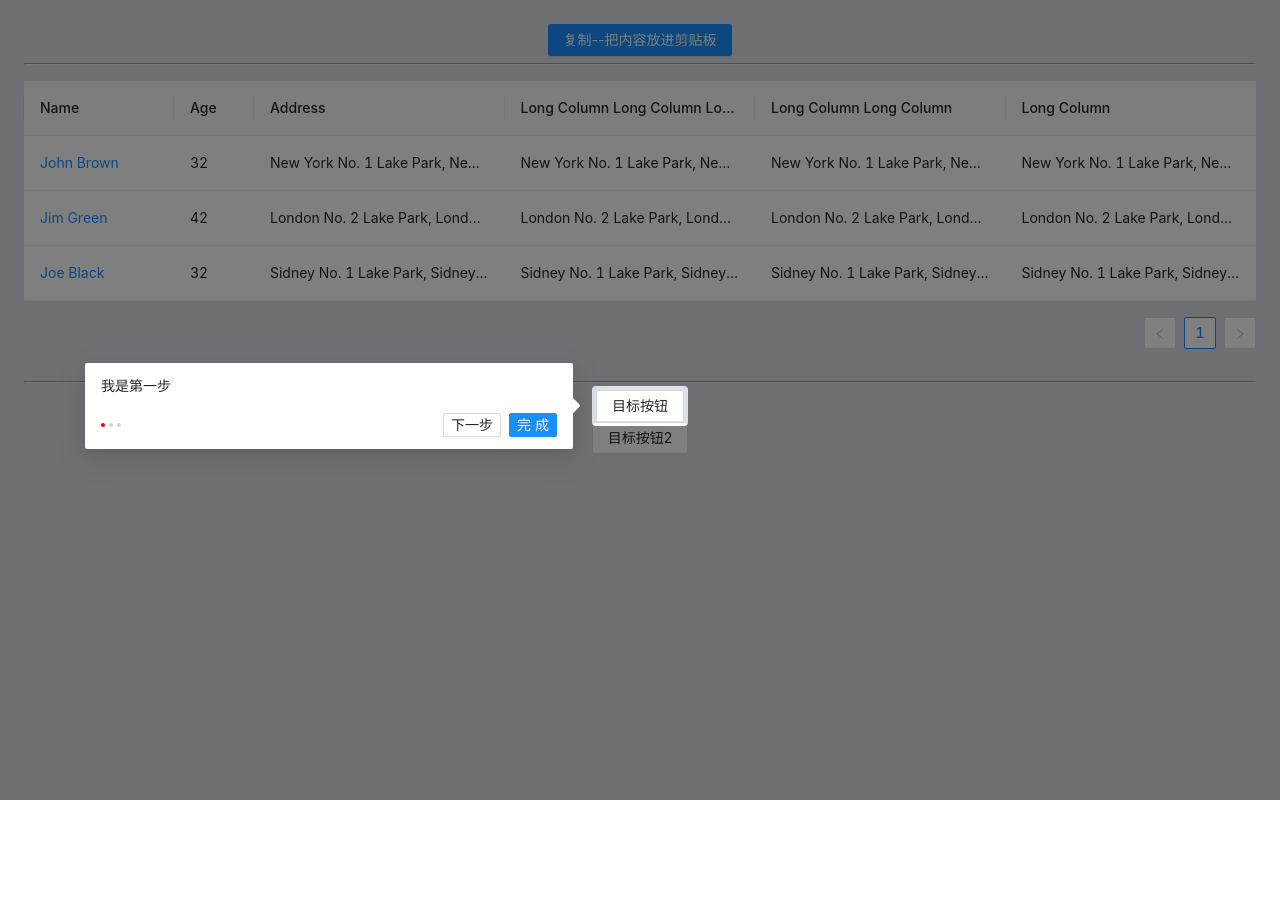
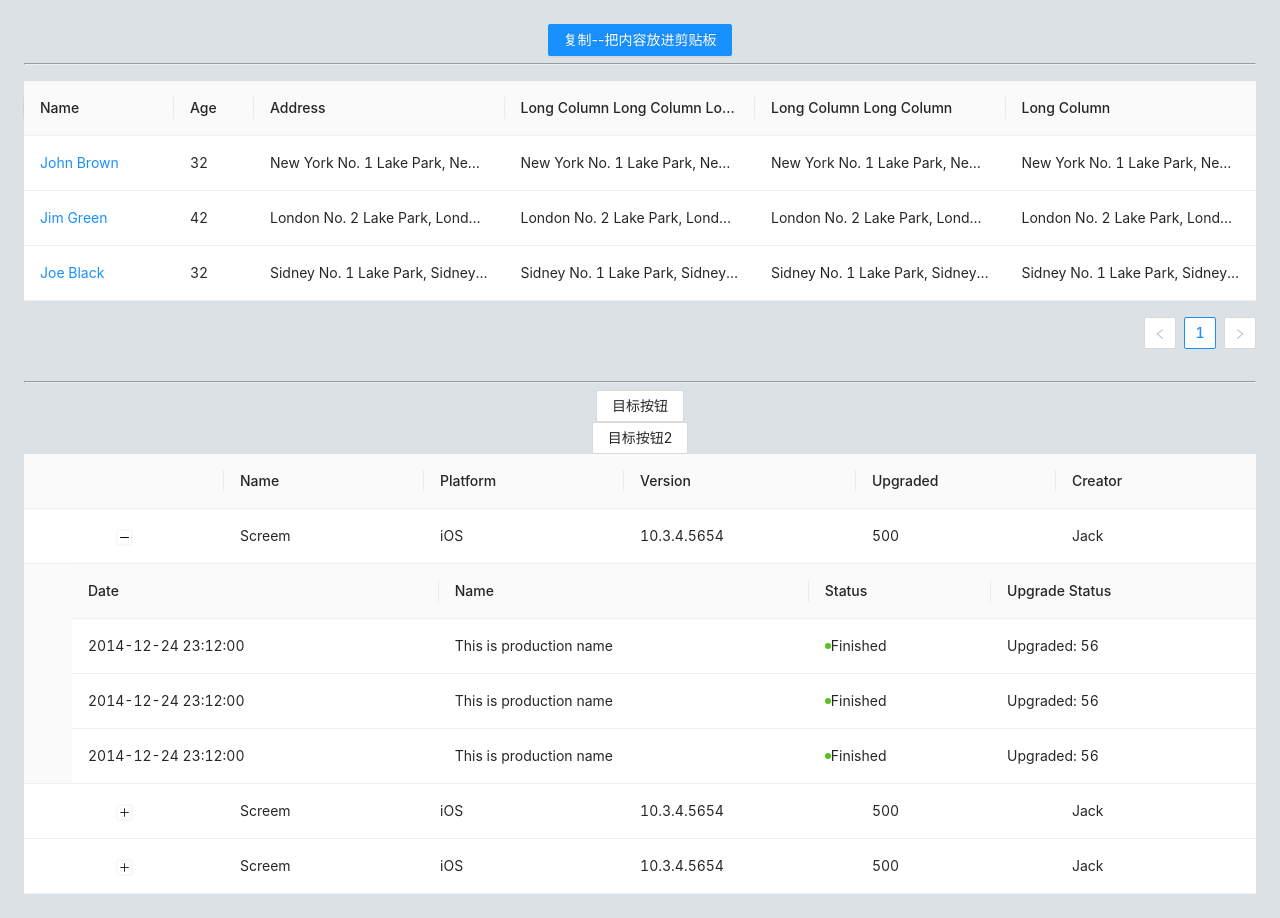
Before and after one commit to Tanguncle/test-project, a React app: page / in a window 1280 px wide. Before the commit the page ends 800 px from the top, so only its background shows below. Built offline with nearby package versions, Linux system fonts and the light colour scheme.

Commit message:
feat: 完成引导功能

```diff
--- a/src/App.tsx
+++ b/src/App.tsx
@@ -6,6 +6,7 @@ import HoverTable from "./components/HoverTable";
 
 import "./App.css";
 import Guide from "./components/Guide";
+import CollapseTable from "./components/CollapseTable";
 
 function App() {
   const button1 = useRef(null);
@@ -24,7 +25,7 @@ function App() {
       <Button ref={button1}>目标按钮</Button>
       <br />
       <Button ref={button2}>目标按钮2</Button>
-      <Guide
+      {/* <Guide
         steps={[
           {
             desc: "我是第一步",
@@ -43,7 +44,8 @@ function App() {
           },
         ]}
         isClosed={false}
-      />
+      /> */}
+      <CollapseTable />
     </div>
   );
 }
--- /dev/null
+++ b/src/components/CollapseTable/index.tsx
@@ -0,0 +1,102 @@
+import { DownOutlined } from "@ant-design/icons";
+import type { TableColumnsType } from "antd";
+import { Badge, Dropdown, Space, Table } from "antd";
+import React from "react";
+
+interface DataType {
+  key: React.Key;
+  name: string;
+  platform: string;
+  version: string;
+  upgradeNum: number;
+  creator: string;
+  createdAt: string;
+}
+
+interface ExpandedDataType {
+  key: React.Key;
+  date: string;
+  name: string;
+  upgradeNum: string;
+}
+
+const CollapseTable: React.FC = () => {
+  const expandedRowRender = () => {
+    const columns: TableColumnsType<ExpandedDataType> = [
+      { title: "Date", dataIndex: "date", key: "date" },
+      { title: "Name", dataIndex: "name", key: "name" },
+      {
+        title: "Status",
+        key: "state",
+        render: () => (
+          <span>
+            <Badge status="success" />
+            Finished
+          </span>
+        ),
+      },
+      { title: "Upgrade Status", dataIndex: "upgradeNum", key: "upgradeNum" },
+    ];
+
+    const data = [];
+    for (let i = 0; i < 3; ++i) {
+      data.push({
+        key: i.toString(),
+        date: "2014-12-24 23:12:00",
+        name: "This is production name",
+        upgradeNum: "Upgraded: 56",
+      });
+    }
+    return <Table columns={columns} dataSource={data} pagination={false} />;
+  };
+
+  const columns: TableColumnsType<any> = [
+    {
+      title: "Name",
+      dataIndex: "name",
+      key: "name",
+      className: "table_name",
+      render: (text, record, index) => {
+        return <div self-data="index">{text}</div>;
+      },
+    },
+    { title: "Platform", dataIndex: "platform", key: "platform" },
+    { title: "Version", dataIndex: "version", key: "version" },
+    { title: "Upgraded", dataIndex: "upgradeNum", key: "upgradeNum" },
+    { title: "Creator", dataIndex: "creator", key: "creator" },
+  ];
+
+  const data: DataType[] = [];
+  for (let i = 0; i < 3; ++i) {
+    data.push({
+      key: i.toString(),
+      name: "Screem",
+      platform: "iOS",
+      version: "10.3.4.5654",
+      upgradeNum: 500,
+      creator: "Jack",
+      createdAt: "2014-12-24 23:12:00",
+    });
+  }
+
+  return (
+    <>
+      <Table
+        columns={columns}
+        expandable={{ expandedRowRender, defaultExpandedRowKeys: ["0"] }}
+        dataSource={data}
+        components={{
+          header: {
+            cell: (props) => {
+              console.log("%c Line:83 🍷 props", "color:#ffdd4d", props);
+              return <th style={{ width: "100px" }}>{props.children}</th>;
+            },
+          },
+        }}
+        pagination={false}
+      />
+    </>
+  );
+};
+
+export default CollapseTable;
```
